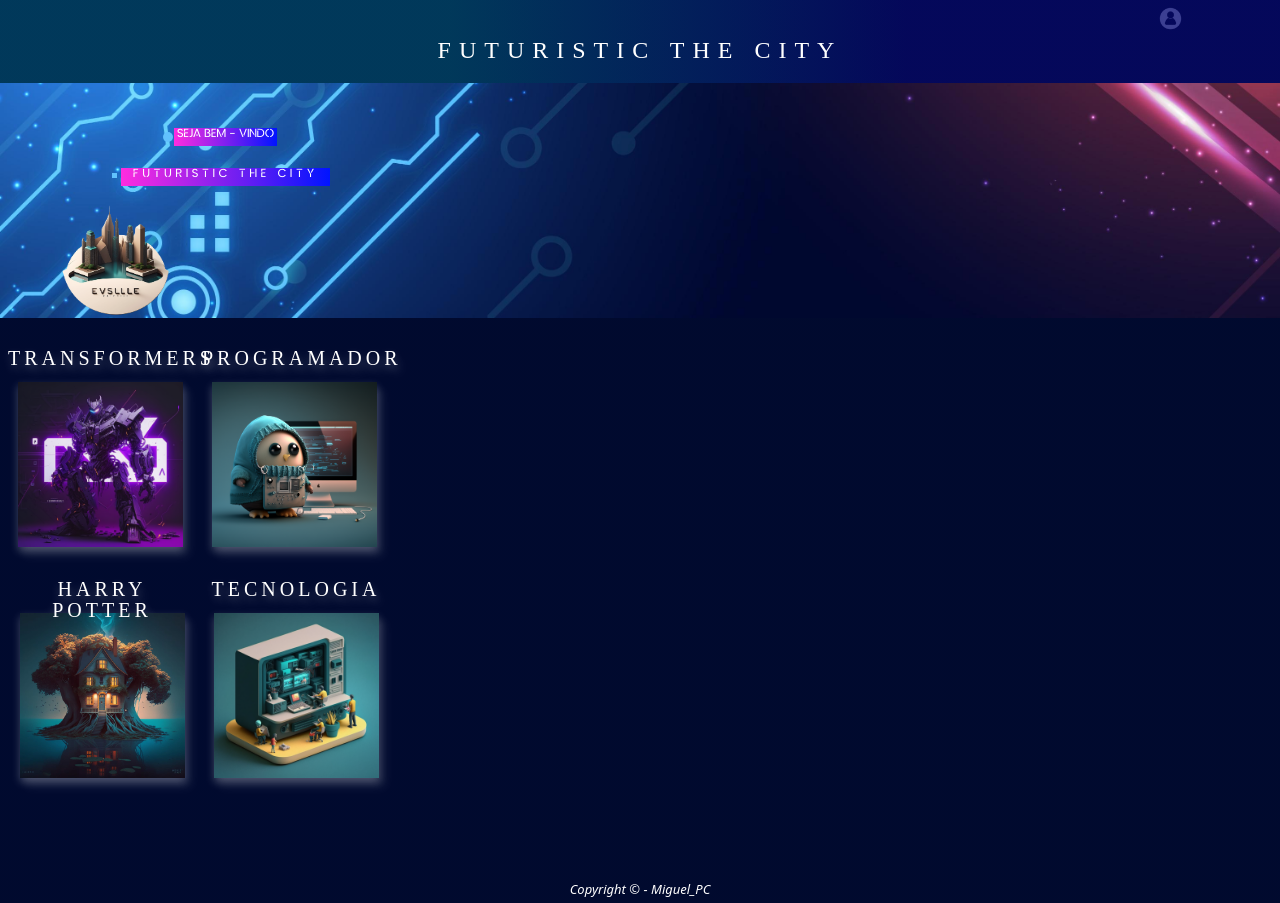
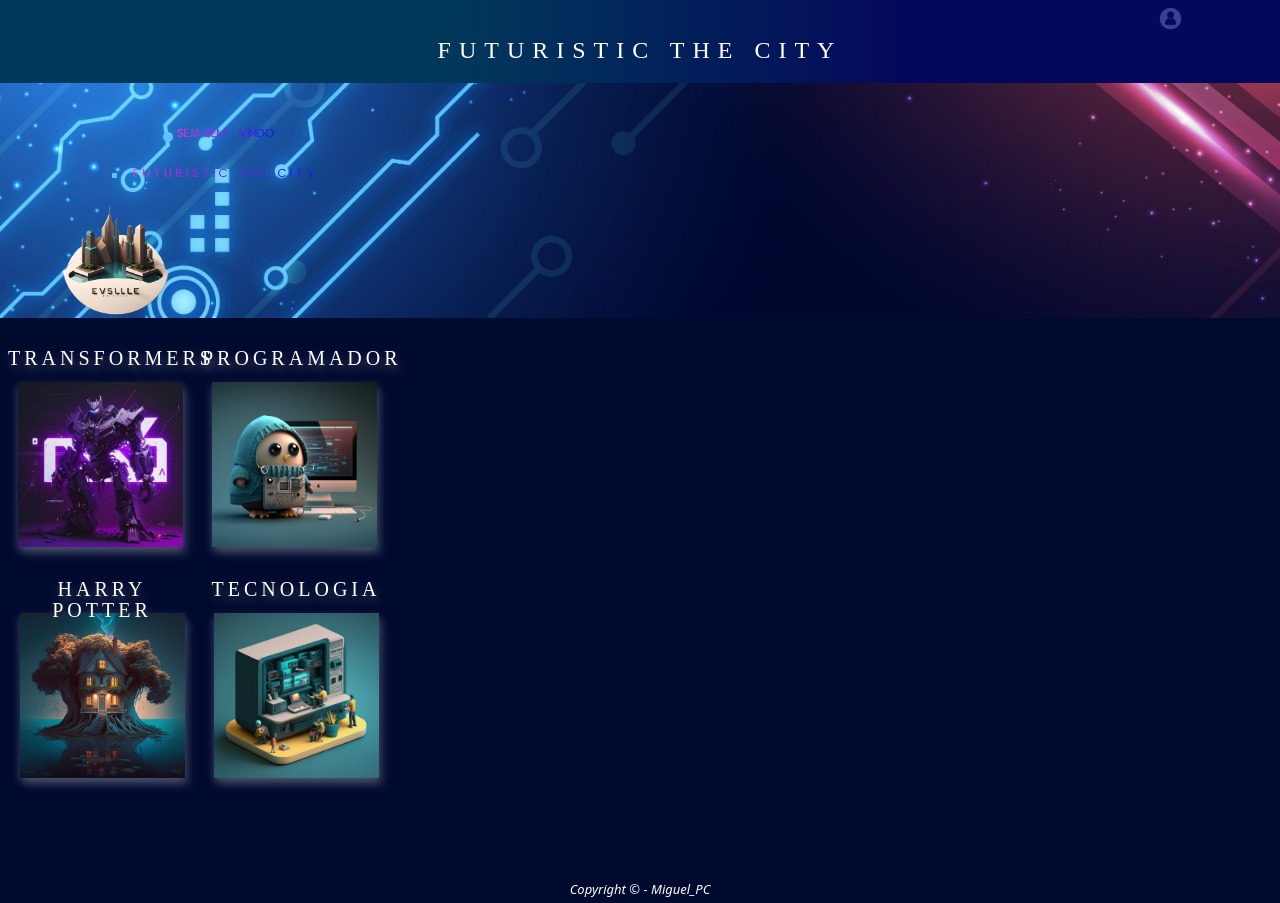
Before and after one commit to MiguelDomingues-Dev/Site-Futuristico, a plain HTML site: page html/fututo.html in a window 1280 px wide. Drawn offline with Linux system fonts and the light colour scheme; a web font is replaced by a local one.

Commit message:
resolvendo algumas coisas

```diff
--- a/estilos/futuristic.css
+++ b/estilos/futuristic.css
@@ -79,18 +79,24 @@ main > #fundo-city {
 
 #fundo-city > .logo > .evslle > .principio-un {
   position: absolute;
-  color: white;
   width: 103px;
   height: 18px;
   left: 174px;
   top: 128px;
-  background-image: linear-gradient(89.94deg, #ff2cdf, #0014ff);
   font-family: "kerox";
   font-style: normal;
   font-weight: 400;
   font-size: 12px;
   text-align: center;
   letter-spacing: -0.005em;
+}
+
+.principio-un {
+  color: transparent;
+  background-image: linear-gradient(89.94deg, #ff2cdf, #0014ff);
+  background-clip: text;
+  -webkit-background-clip: text;
+  -webkit-text-fill-color: transparent;
 }
 
 #circle-two {
@@ -118,14 +124,20 @@ main > #fundo-city {
   height: 18px;
   left: 121px;
   top: 168px;
-  background-image: linear-gradient(89.94deg, #ff2cdf, #0014ff);
   font-family: 'Kerox';
   font-style: normal;
   font-weight: 400;
   font-size: 12px;
   text-align: center;
   letter-spacing: 0.32em;
-  color: #FFFFFF;
+}
+
+.principio-two {
+  color: transparent;
+  background-image: linear-gradient(89.94deg, #ff2cdf, #0014ff);
+  background-clip: text;
+  -webkit-background-clip: text;
+  -webkit-text-fill-color: text;
 }
 
 .pag_un {
@@ -235,6 +247,10 @@ main > #fundo-city {
   line-height: 106.66%;
 }
 
+#colun-grid > a > img {
+
+}
+
 footer {
   width: 100vw;
   height: 20px;
```
